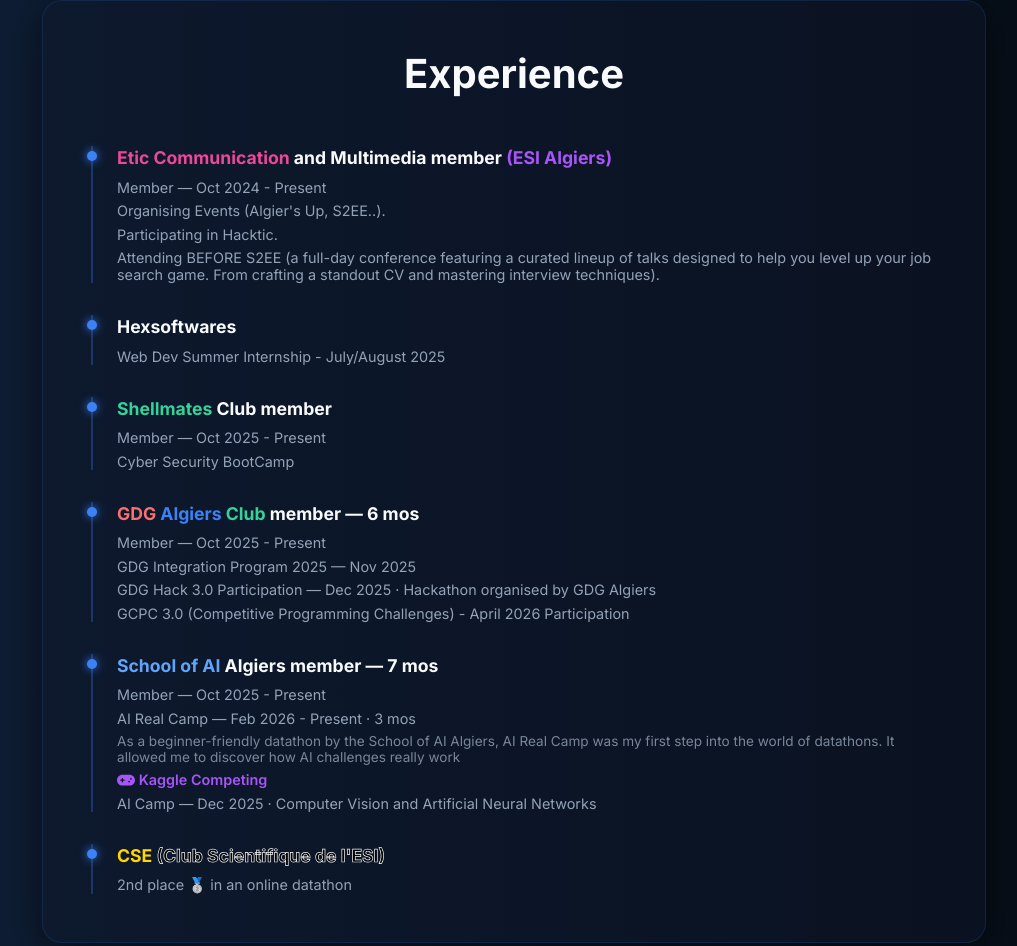
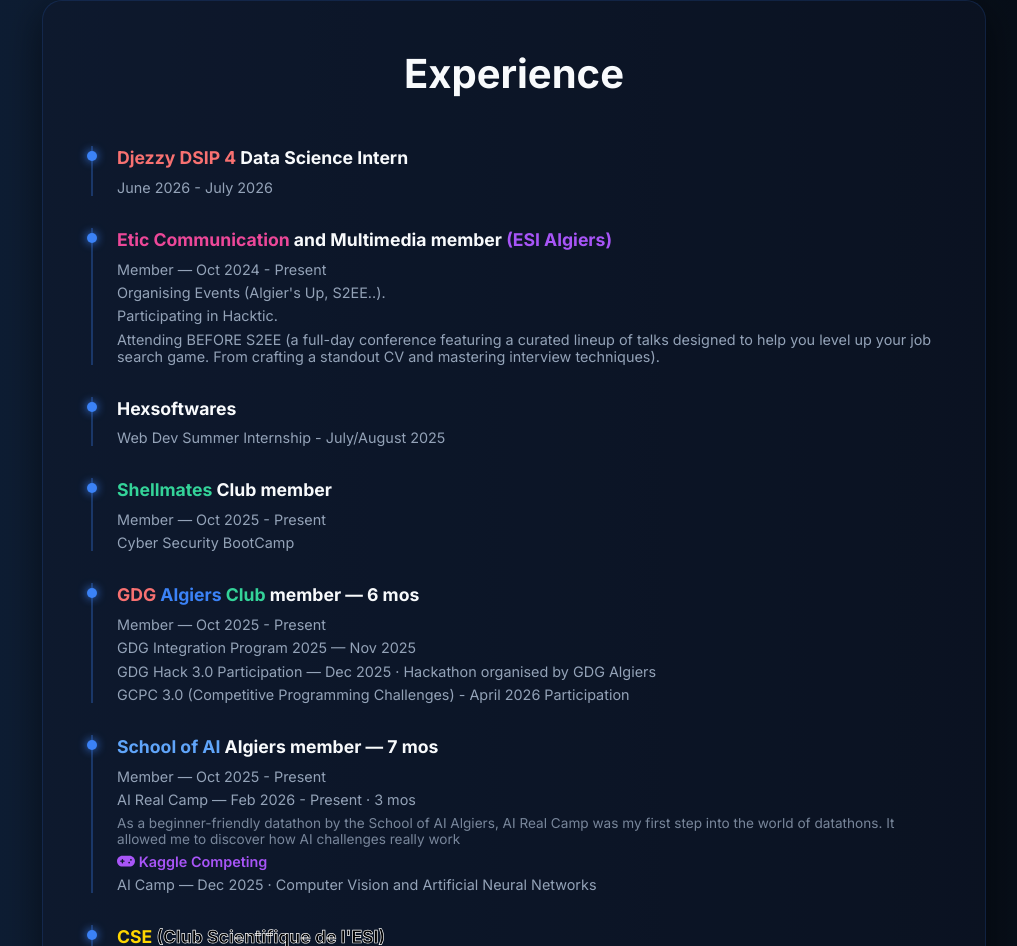
Before and after one commit to AliAbid31/Personal-Portfolio, a Next.js app: page / in a window 1280 px wide. Shown: the part 4133-5079 px from the top of the page, without its empty margins (126-1143 px from the left). Built offline with nearby package versions, Linux system fonts and the light colour scheme; some icons are missing.

Commit message:
add dsip

```diff
--- a/app/page.js
+++ b/app/page.js
@@ -216,6 +216,12 @@ export default function Home() {
                         <h2 className={styles.sectionTitle}>Experience</h2>
                         <div className={styles.timeline}>
                             <div className={styles.timelineItem}>
+                                <h3><span className={styles.highlightRed}>Djezzy DSIP 4</span> Data Science Intern <span className={styles.highlightOrange}></span></h3>
+                                <ul>
+                                    <li>June 2026 - July 2026</li>
+                                </ul>
+                            </div>
+                            <div className={styles.timelineItem}>
                                 <h3><span className={styles.highlightPink}>Etic Communication</span> and Multimedia member <span className={styles.highlightPurple}>(ESI Algiers)</span></h3>
                                 <ul>
                                     <li>Member — Oct 2024 - Present</li>
```
